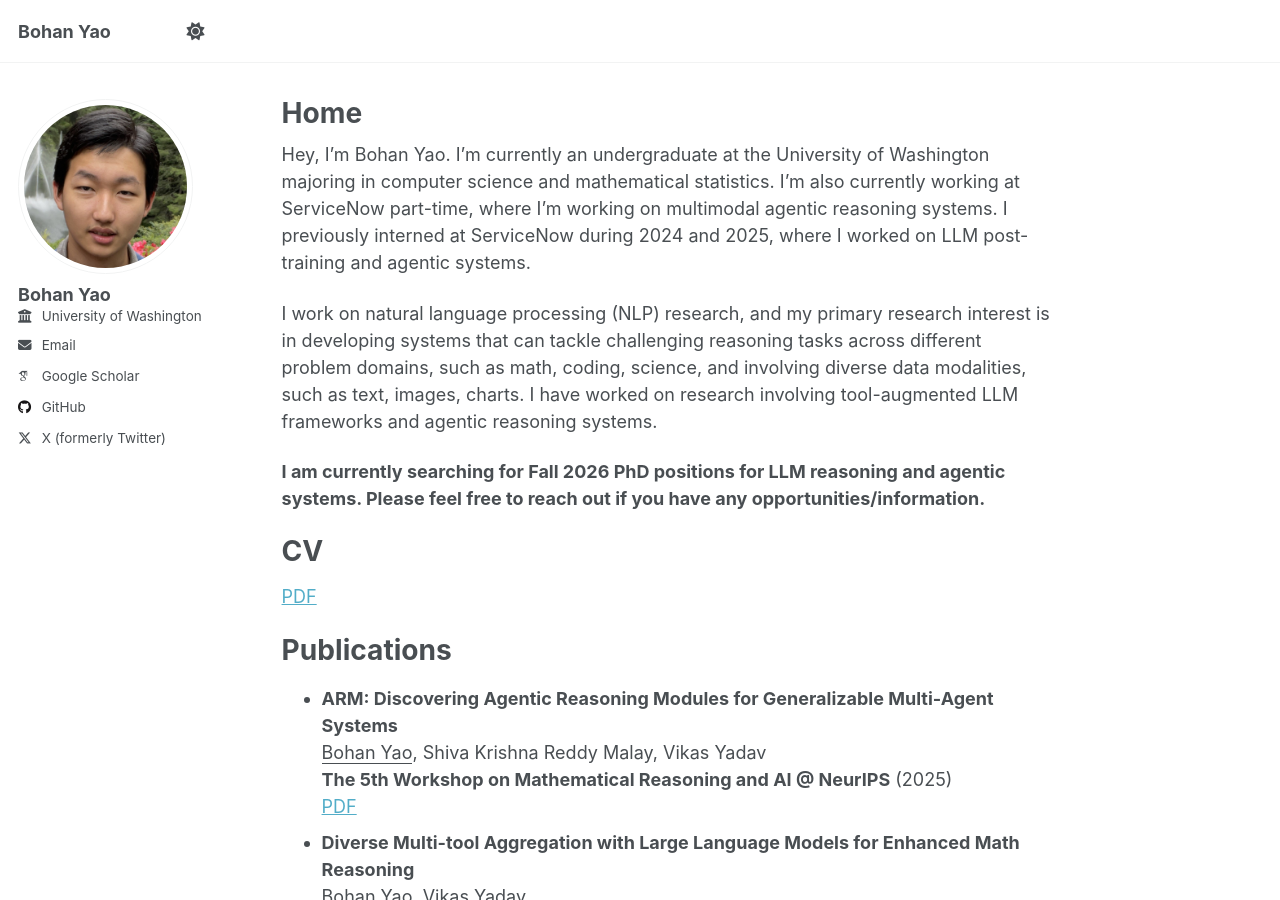
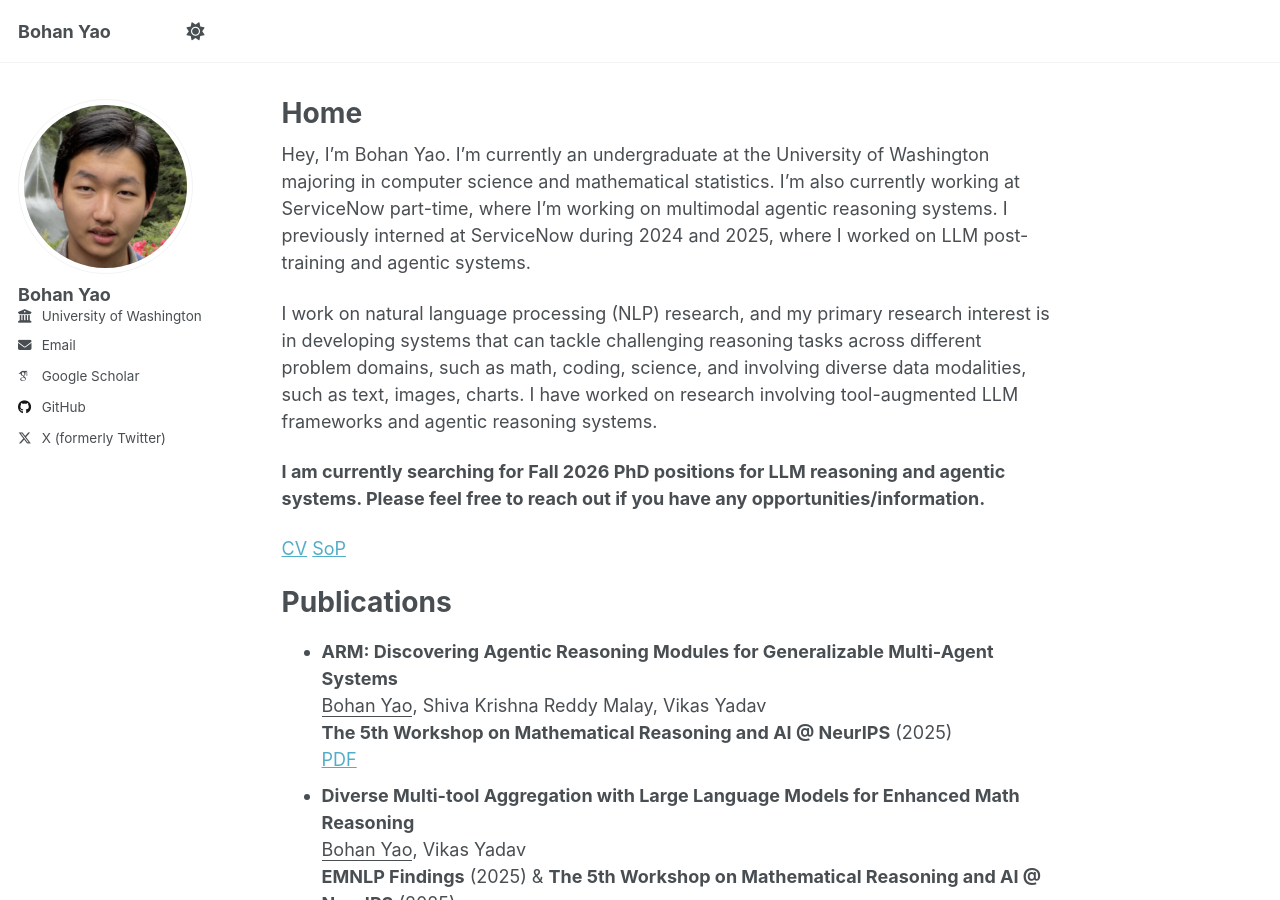
Before and after one commit to bohanyao-nlp/bohanyao-nlp.github.io, a Jekyll site: the page built from _pages/about.md, in a window 1280 px wide and 900 px high. Built offline with Jekyll 4.4.1, drawn with Linux system fonts in a browser that asks for light colours; some web fonts are replaced; a script that is not in the unit is left out.

Commit message:
added sop

```diff
--- a/_pages/about.md
+++ b/_pages/about.md
@@ -13,8 +13,8 @@ I work on natural language processing (NLP) research, and my primary research in
 
 **I am currently searching for Fall 2026 PhD positions for LLM reasoning and agentic systems. Please feel free to reach out if you have any opportunities/information.**
 
-# CV
-[PDF](../files/CV.pdf)
+[CV](../files/CV.pdf)
+[SoP](../files/sop.pdf)
 
 # Publications
 - **ARM: Discovering Agentic Reasoning Modules for Generalizable Multi-Agent Systems**
```
Also changed, not shown: 1 other file.
